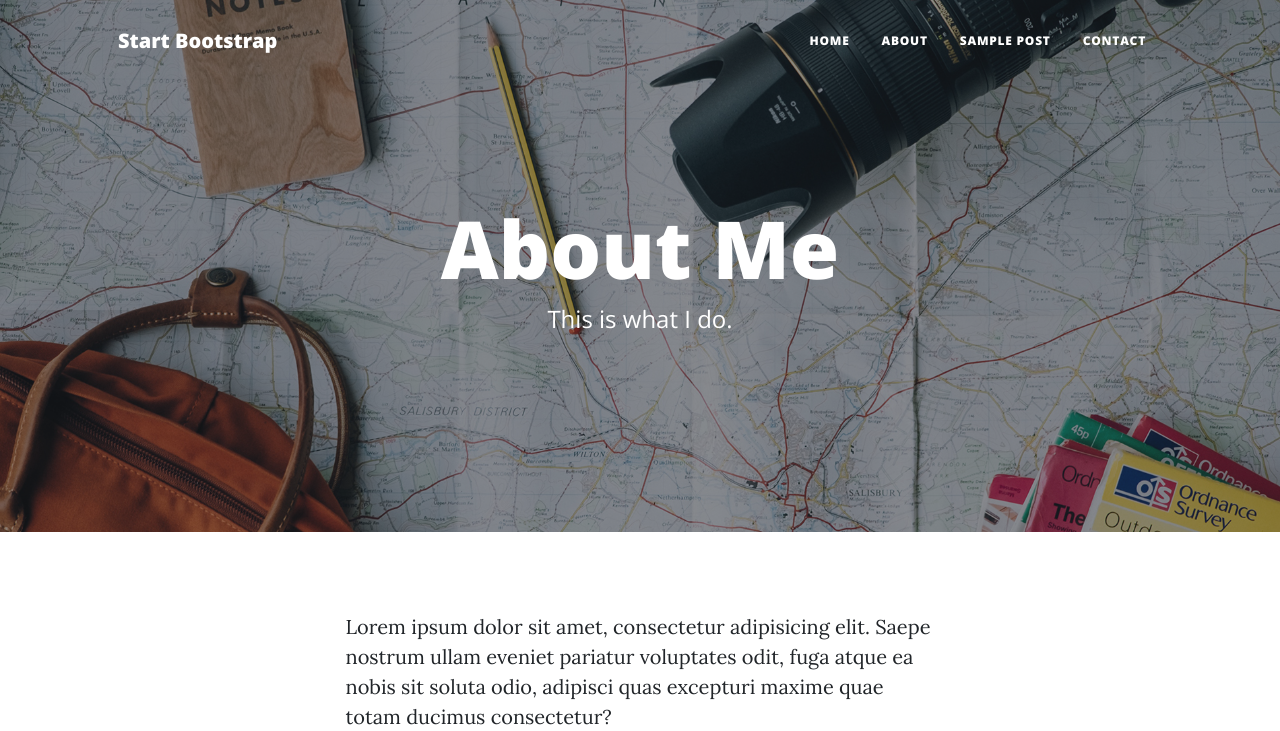
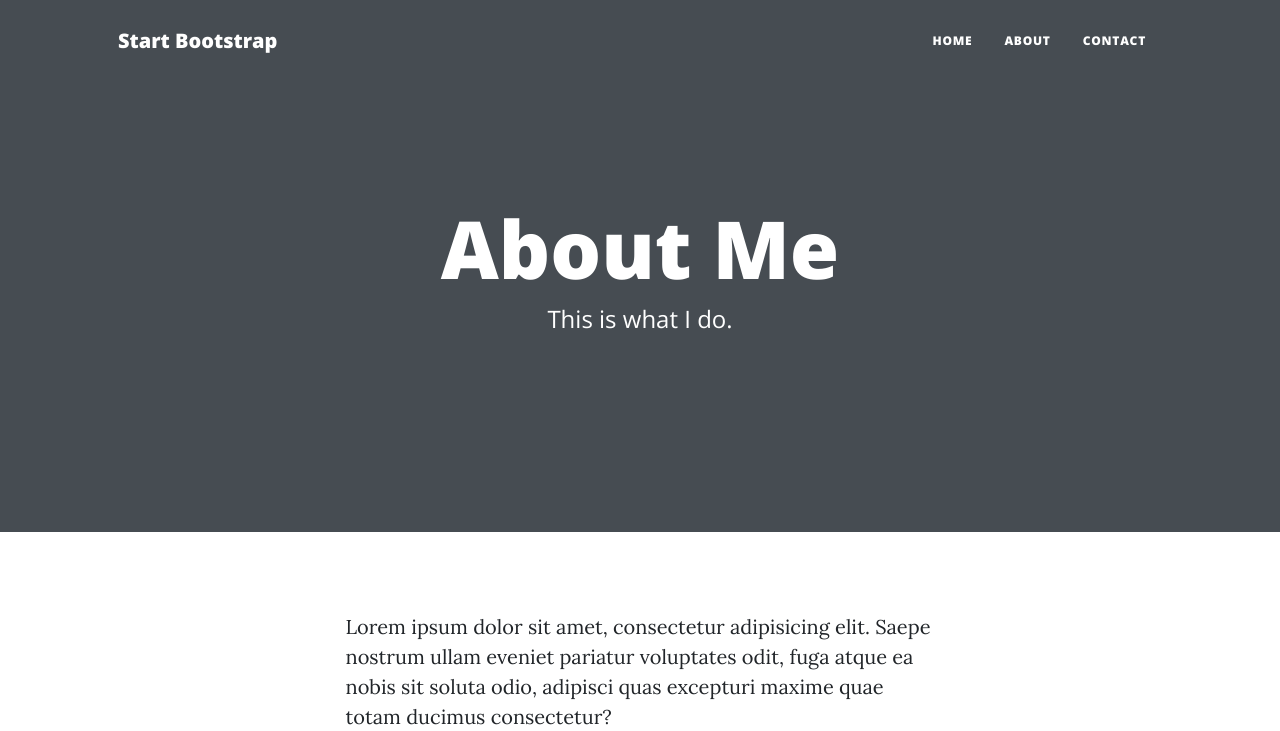
Before and after one commit to Erchey/Learning-Projects, a Flask app: page /about in a window 1280 px wide. Shown: the top 731 px of the page. Run offline with Flask 3, Linux system fonts and the light colour scheme; some libraries are stand-ins or nearby versions.

Commit message:
line 49 modified

```diff
--- a/upgraded blog/templates/about.html
+++ b/upgraded blog/templates/about.html
@@ -6,14 +6,14 @@
         <meta name="description" content="" />
         <meta name="author" content="" />
         <title>Clean Blog - Start Bootstrap Theme</title>
-        <link rel="icon" type="image/x-icon" href="assets/favicon.ico" />
+        <link rel="icon" type="image/x-icon" href="{{ url_for('static', filename='/assets/favicon.ico') }}" />
         <!-- Font Awesome icons (free version)-->
         <script src="https://use.fontawesome.com/releases/v6.3.0/js/all.js" crossorigin="anonymous"></script>
         <!-- Google fonts-->
         <link href="https://fonts.googleapis.com/css?family=Lora:400,700,400italic,700italic" rel="stylesheet" type="text/css" />
         <link href="https://fonts.googleapis.com/css?family=Open+Sans:300italic,400italic,600italic,700italic,800italic,400,300,600,700,800" rel="stylesheet" type="text/css" />
         <!-- Core theme CSS (includes Bootstrap)-->
-        <link href="css/styles.css" rel="stylesheet" />
+        <link href="{{ url_for('static', filename='/css/styles.css') }}" rel="stylesheet" />
     </head>
     <body>
         <!-- Navigation-->
@@ -26,16 +26,15 @@
                 </button>
                 <div class="collapse navbar-collapse" id="navbarResponsive">
                     <ul class="navbar-nav ms-auto py-4 py-lg-0">
-                        <li class="nav-item"><a class="nav-link px-lg-3 py-3 py-lg-4" href="index.html">Home</a></li>
-                        <li class="nav-item"><a class="nav-link px-lg-3 py-3 py-lg-4" href="about.html">About</a></li>
-                        <li class="nav-item"><a class="nav-link px-lg-3 py-3 py-lg-4" href="post.html">Sample Post</a></li>
-                        <li class="nav-item"><a class="nav-link px-lg-3 py-3 py-lg-4" href="contact.html">Contact</a></li>
+                        <li class="nav-item"><a class="nav-link px-lg-3 py-3 py-lg-4" href="{{ url_for('hello_world') }}">Home</a></li>
+                        <li class="nav-item"><a class="nav-link px-lg-3 py-3 py-lg-4" href="{{ url_for('about') }}">About</a></li>
+                        <li class="nav-item"><a class="nav-link px-lg-3 py-3 py-lg-4" href="{{ url_for('contact') }}">Contact</a></li>
                     </ul>
                 </div>
             </div>
         </nav>
         <!-- Page Header-->
-        <header class="masthead" style="background-image: url('assets/img/about-bg.jpg')">
+        <header class="masthead" style="background-image: url('{{ url_for('static', filename='assets/img/contact-bg.jpg') }}'))">
             <div class="container position-relative px-4 px-lg-5">
                 <div class="row gx-4 gx-lg-5 justify-content-center">
                     <div class="col-md-10 col-lg-8 col-xl-7">
--- a/upgraded blog/templates/header.html
+++ b/upgraded blog/templates/header.html
@@ -24,7 +24,7 @@
                 </button>
                 <div class="collapse navbar-collapse" id="navbarResponsive">
                     <ul class="navbar-nav ms-auto py-4 py-lg-0">
-                        <li class="nav-item"><a class="nav-link px-lg-3 py-3 py-lg-4" href="http://127.0.0.1:5000/">Home</a></li>
+                        <li class="nav-item"><a class="nav-link px-lg-3 py-3 py-lg-4" href="{{ url_for('hello_world') }}">Home</a></li>
                         <li class="nav-item"><a class="nav-link px-lg-3 py-3 py-lg-4" href="{{ url_for('about') }}">About</a></li>
                         <li class="nav-item"><a class="nav-link px-lg-3 py-3 py-lg-4" href="{{ url_for('contact') }}">Contact</a></li>
                     </ul>
--- a/upgraded blog/templates/index.html
+++ b/upgraded blog/templates/index.html
@@ -2,7 +2,7 @@
 <html lang="en">
         {% include "header.html" %}
         <!-- Page Header-->
-        <header class="masthead" style="background-image: url('file:///C:/Users/Kingsley/OneDrive/Documents/Python%20Projects/upgraded%20blog/static/assets/img/home-bg.jpg')">
+        <header class="masthead" style="background-image: url('{{ url_for('static', filename='assets/img/contact-bg.jpg') }}'))">
             <div class="container position-relative px-4 px-lg-5">
                 <div class="row gx-4 gx-lg-5 justify-content-center">
                     <div class="col-md-10 col-lg-8 col-xl-7">
```
Also changed, not shown: upgraded blog/templates/contact.html (+6 -7 lines).
